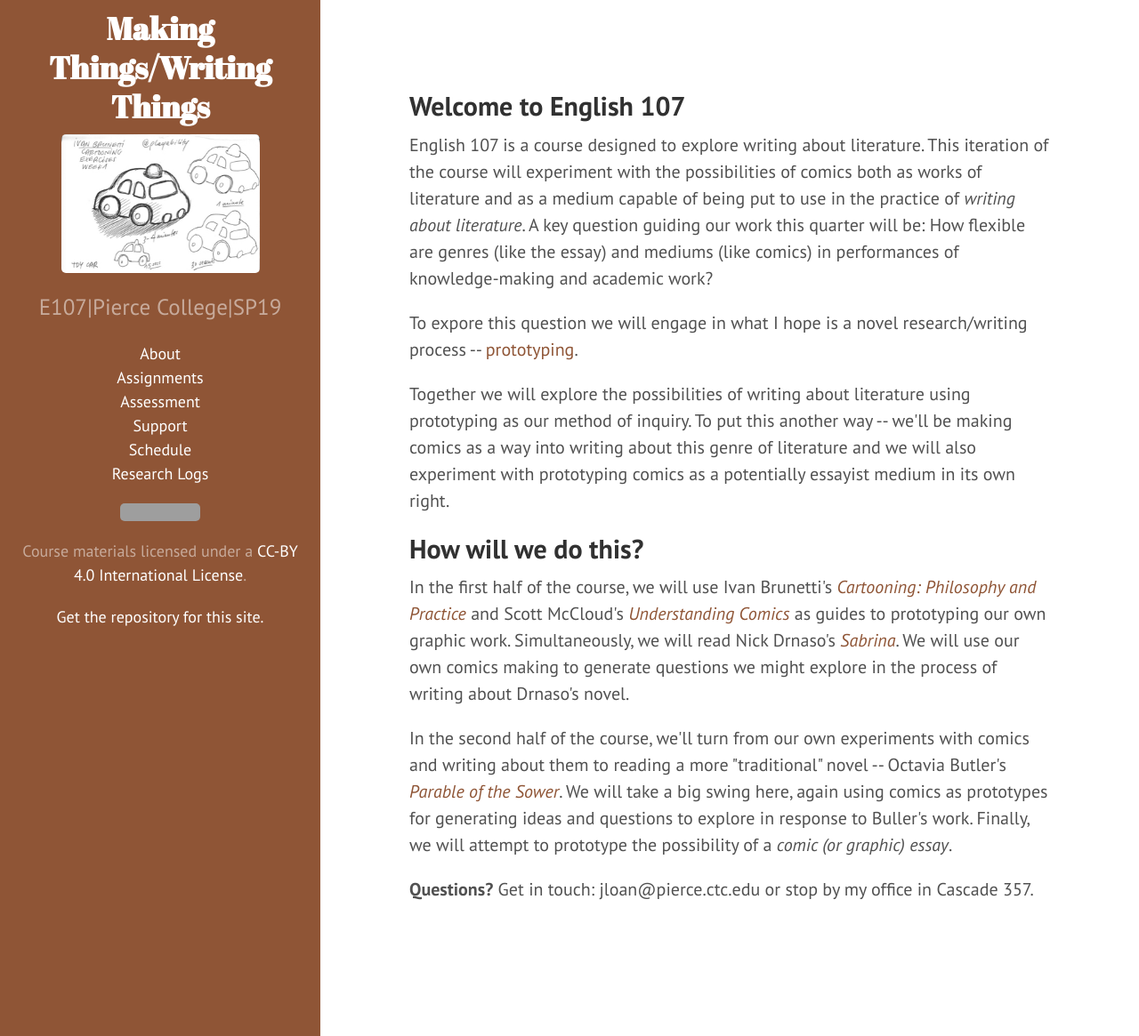
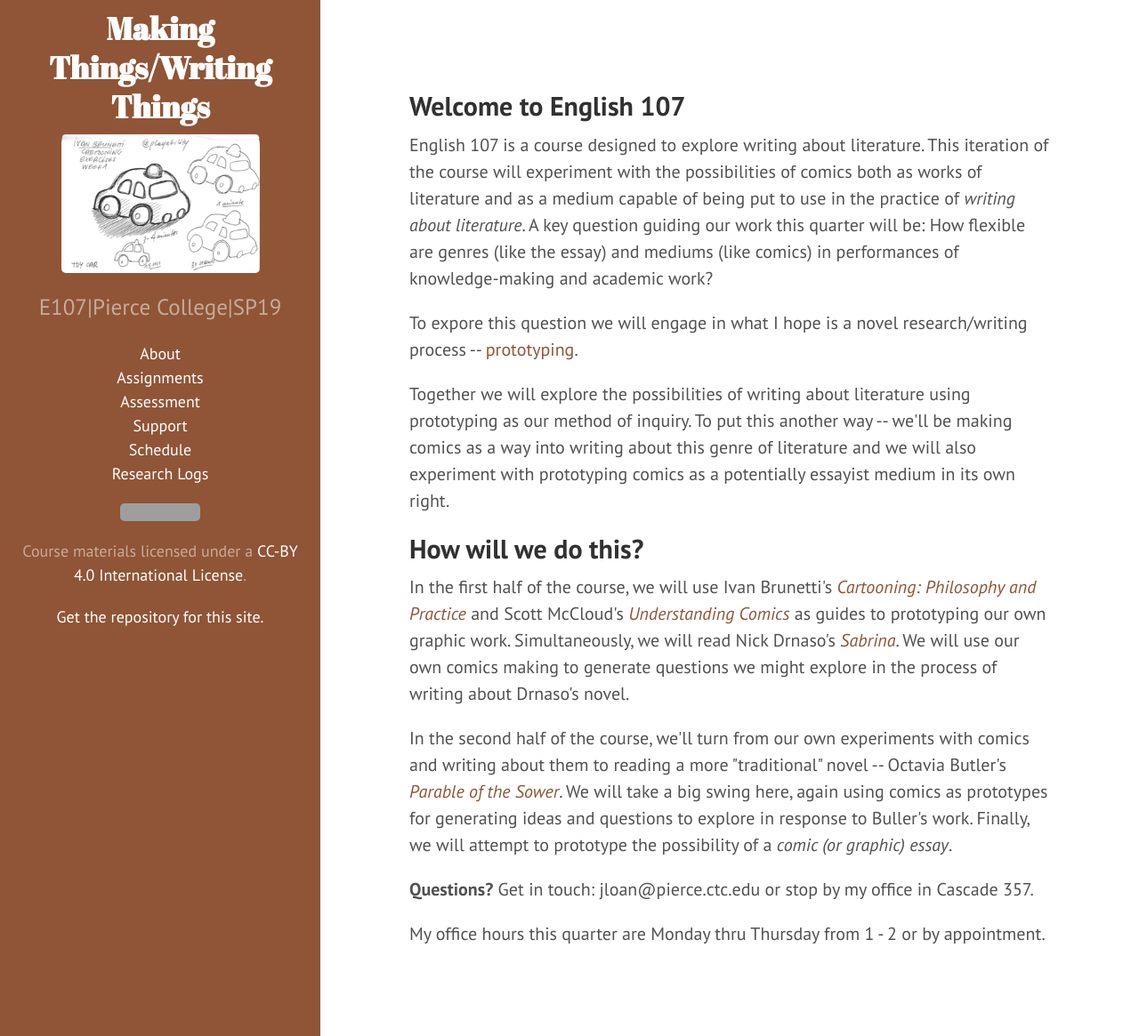
Before and after one commit to jloan/e107v2, a Jekyll site: the page built from index.html, in a window 1280 px wide and 1165 px high. Shown: the whole window at 89% size. Built offline with Jekyll 4.4.1, drawn with Linux system fonts in a browser that asks for light colours; the list of posts is cut into pages by our own code; grey boxes are pictures that could not be loaded.

Commit message:
Update index.html

```diff
--- a/index.html
+++ b/index.html
@@ -17,3 +17,5 @@ layout: default
 <p>In the second half of the course, we&#39;ll turn from our own experiments with comics and writing about them to reading a more &quot;traditional&quot; novel -- Octavia Butler's <a href="https://en.wikipedia.org/wiki/Parable_of_the_Sower_(novel)"><em>Parable of the Sower</em></a>. We will take a big swing here, again using comics as prototypes for generating ideas and questions to explore in response to Buller's work. Finally, we will attempt to prototype the possibility of a <em>comic (or graphic) essay</em>. </p>
 
 <p><b>Questions?</b> Get in touch: jloan@pierce.ctc.edu or stop by my office in Cascade 357.<p>
+
+<p>My office hours this quarter are Monday thru Thursday from 1 - 2 or by appointment.<p>
```
